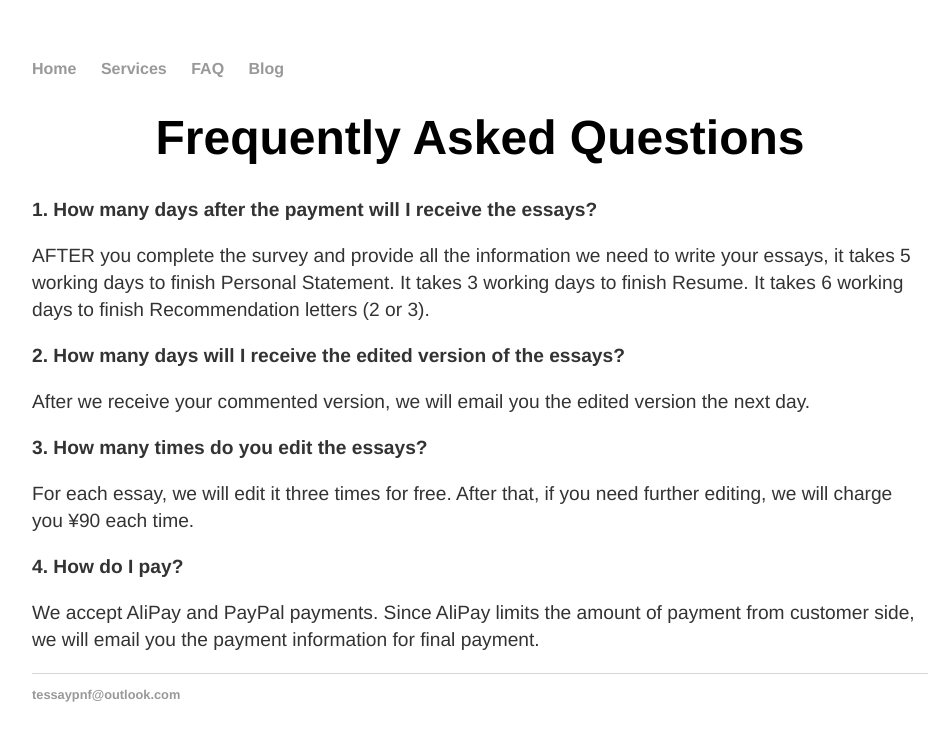
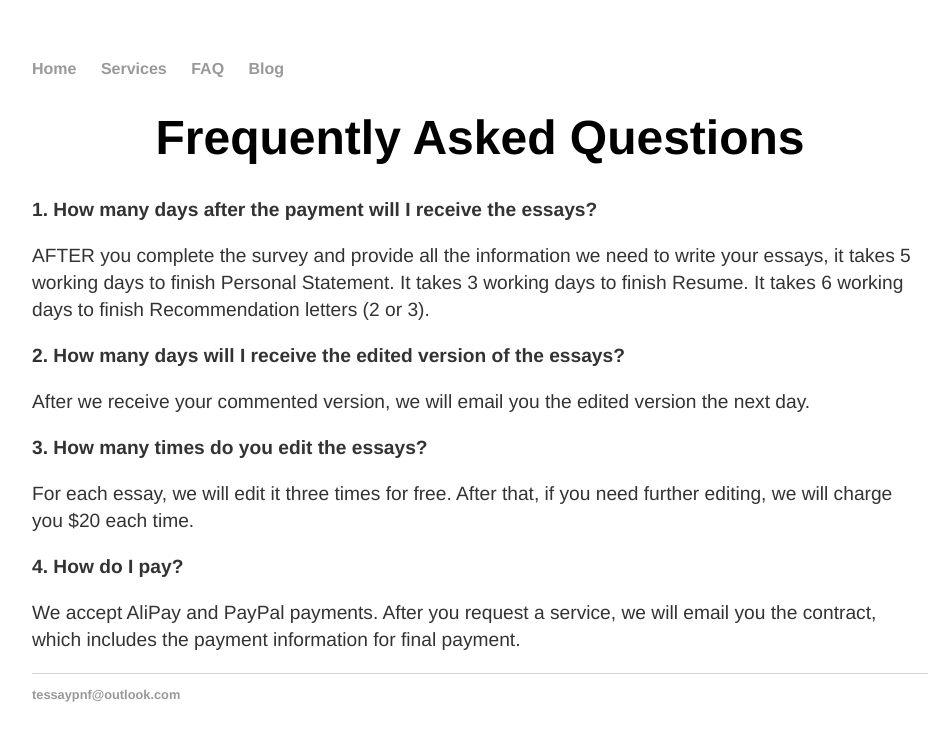
Before and after one commit to RagingTiger/PnFTech.github.io, a Jekyll site: the page built from faq/index.html, in a window 1280 px wide. Shown: the top 741 px of the page, without its empty margins (160-1104 px from the left). Built offline with Jekyll 4.4.1, drawn with Linux system fonts in a browser that asks for light colours.

Commit message:
edited css

```diff
--- a/css/main.css
+++ b/css/main.css
@@ -66,7 +66,7 @@
     list-style: none;
     font-family: 'Arial', 'Sans-Serif';
     font-size: 1.5em;
-    line-height: 1.4em;
+    margin-bottom: 5px;
 }
 
 div.blurb {
--- a/faq/index.html
+++ b/faq/index.html
@@ -20,9 +20,10 @@
 
 	<p><b>3. How many times do you edit the essays?</b></p>
 	<p>For each essay, we will edit it three times for free. After that, if you
-		need further editing, we will charge you ¥90 each time.</p>
+		need further editing, we will charge you $20 each time.</p>
 
 	<p><b>4. How do I pay?</b></p>
-	<p>We accept AliPay and PayPal payments. Since AliPay limits the amount of
-		payment from customer side, we will email you the payment information for final payment.</p>
+	<p>We accept AliPay and PayPal payments. After you request a service, we will
+		email you the contract, which includes the payment information for final
+		payment.</p>
 </div>
```
